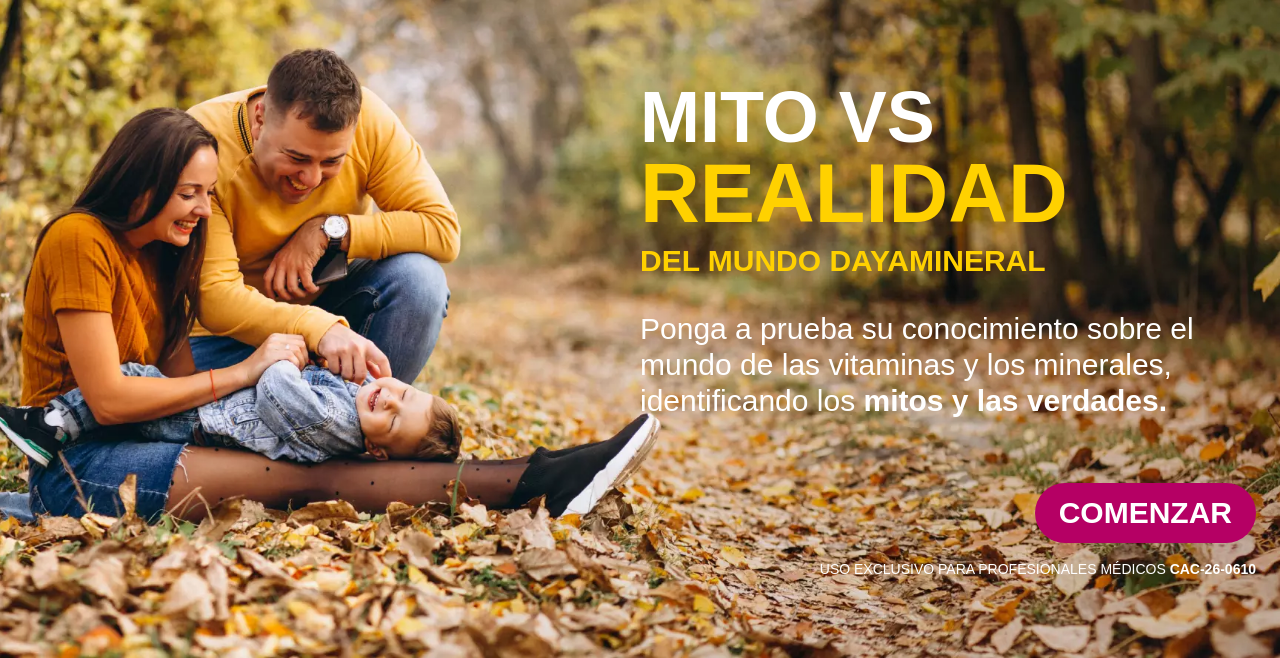
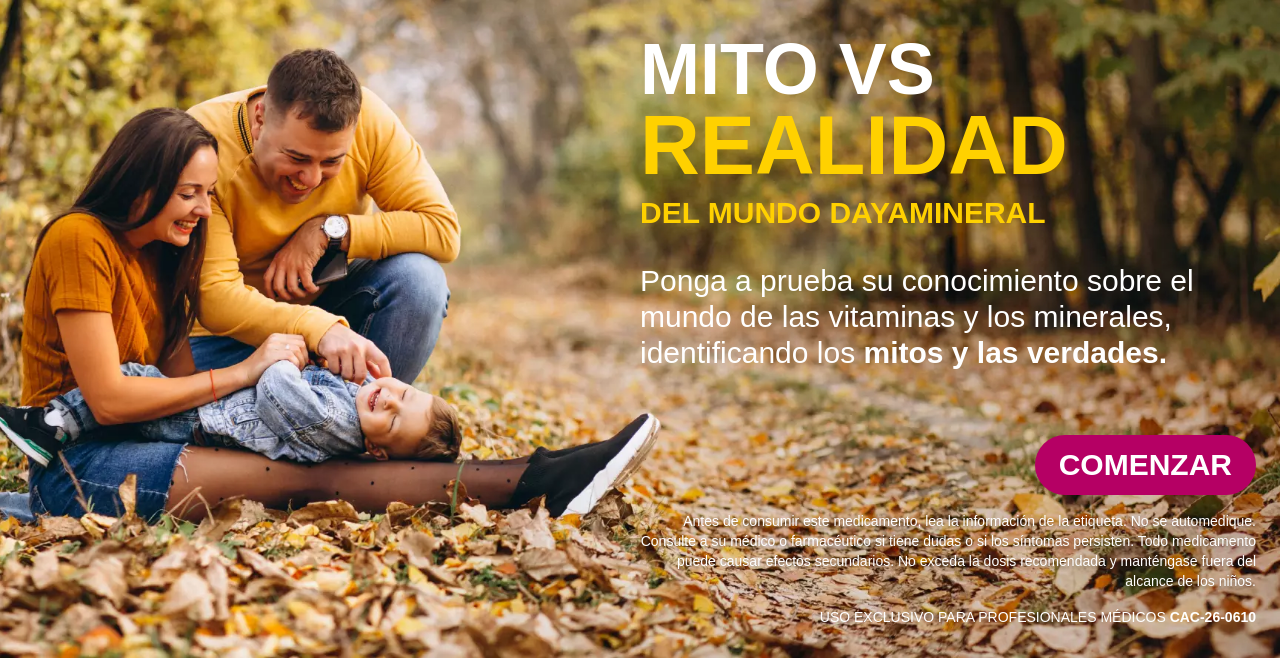
Before and after one commit to TDanyStark/mito_vs_realidad_dayamineral, an Astro site: page / in a window 1280 px wide. Shown: the part 142-800 px from the top of the page. Built offline with nearby package versions, Linux system fonts and the light colour scheme; Astro itself is replaced by a stand-in of ours; a web font is replaced by a local one.

Commit message:
feat: add background images and warning message to enhance user information

```diff
--- a/src/pages/index.astro
+++ b/src/pages/index.astro
@@ -36,6 +36,9 @@
           >
             COMENZAR
           </a>
+          <p class="text-white text-sm mt-4 text-right text-shadow-lg">
+            Antes de consumir este medicamento, lea la información de la etiqueta. No se automedique. Consulte a su médico o farmacéutico si tiene dudas o si los síntomas persisten. Todo medicamento puede causar efectos secundarios. No exceda la dosis recomendada y manténgase fuera del alcance de los niños.
+          </p>
           <p class="text-white text-sm mt-4">
             USO EXCLUSIVO PARA PROFESIONALES MÉDICOS  <b>CAC-26-0610</b>
           </p>
```
Also changed, not shown: public/bg_btn_01.webp (added), public/bg_div.webp (added).
